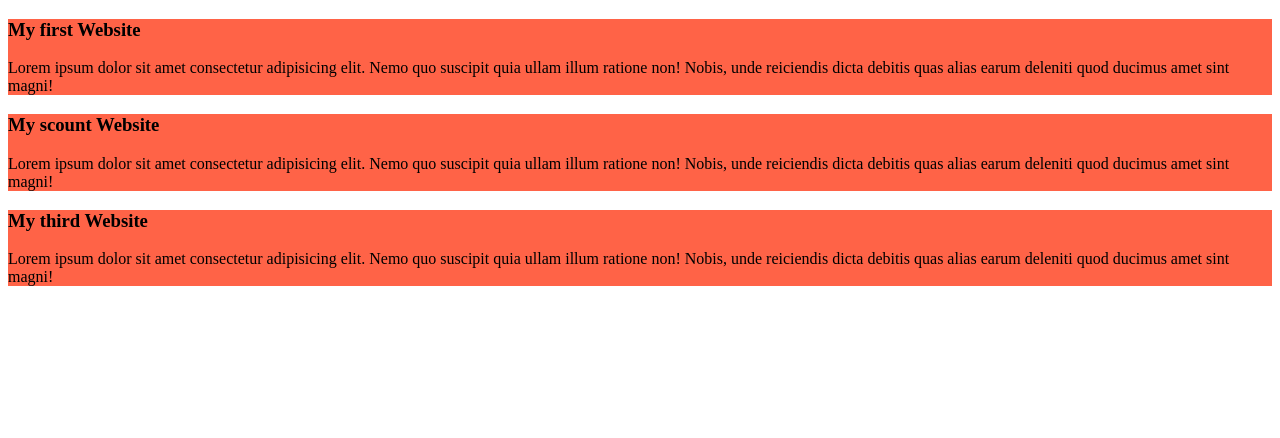
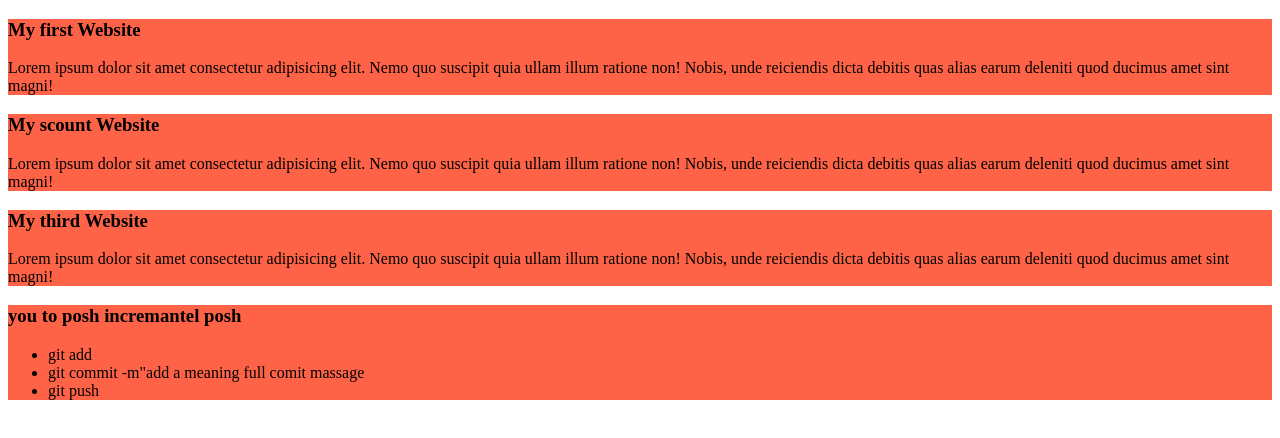
Before and after one commit to nasermunshi/My--first--GitHub--repo, a plain HTML site: page index.html in a window 1280 px wide. Drawn offline with Linux system fonts and the light colour scheme.

Commit message:
add alist push code

```diff
--- a/index.html
+++ b/index.html
@@ -34,5 +34,13 @@
                       earum deleniti quod ducimus amet
                        sint magni!</p>
    </div>
+   <div>
+    <h3>you to posh incremantel posh</h3>
+    <ul>
+        <li>git add</li>
+        <li>git commit -m"add a meaning full comit massage</li>
+        <li>git push</li>
+    </ul>
+   </div>
 </body>
 </html>
```
